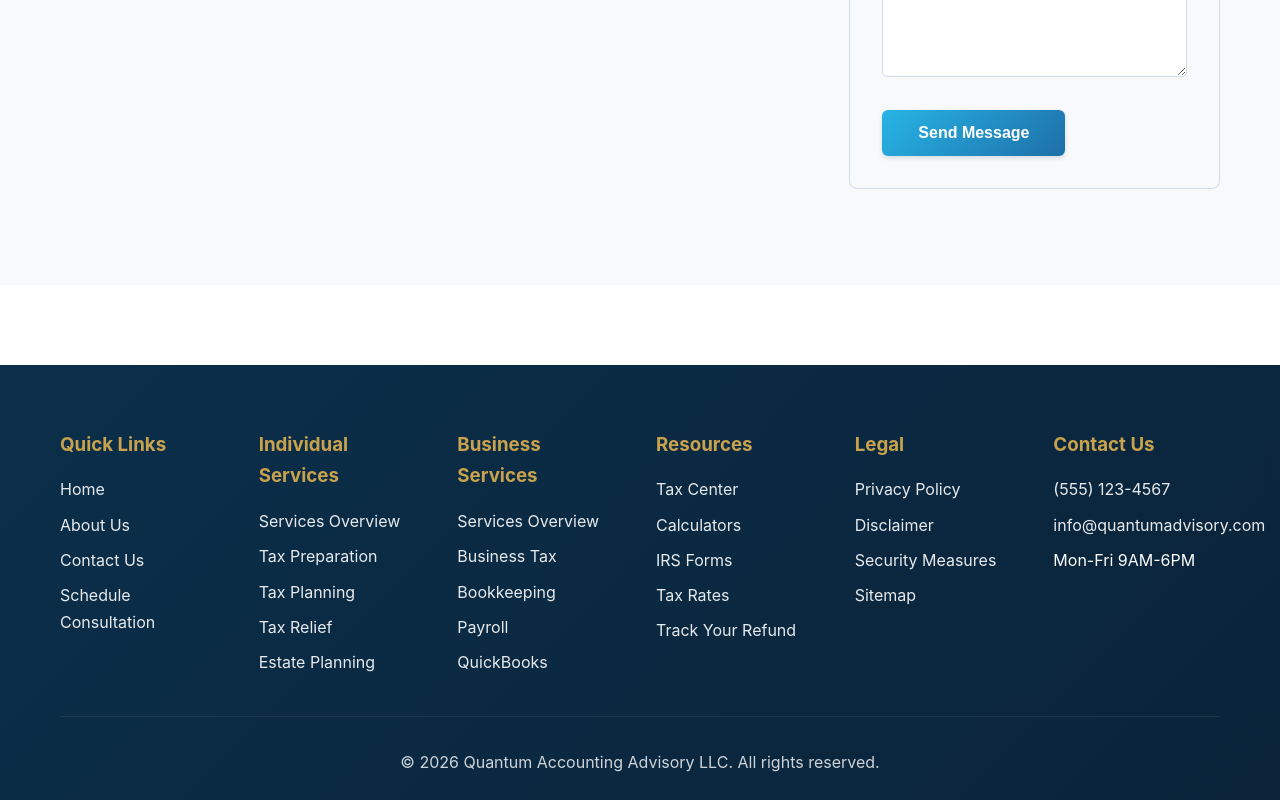
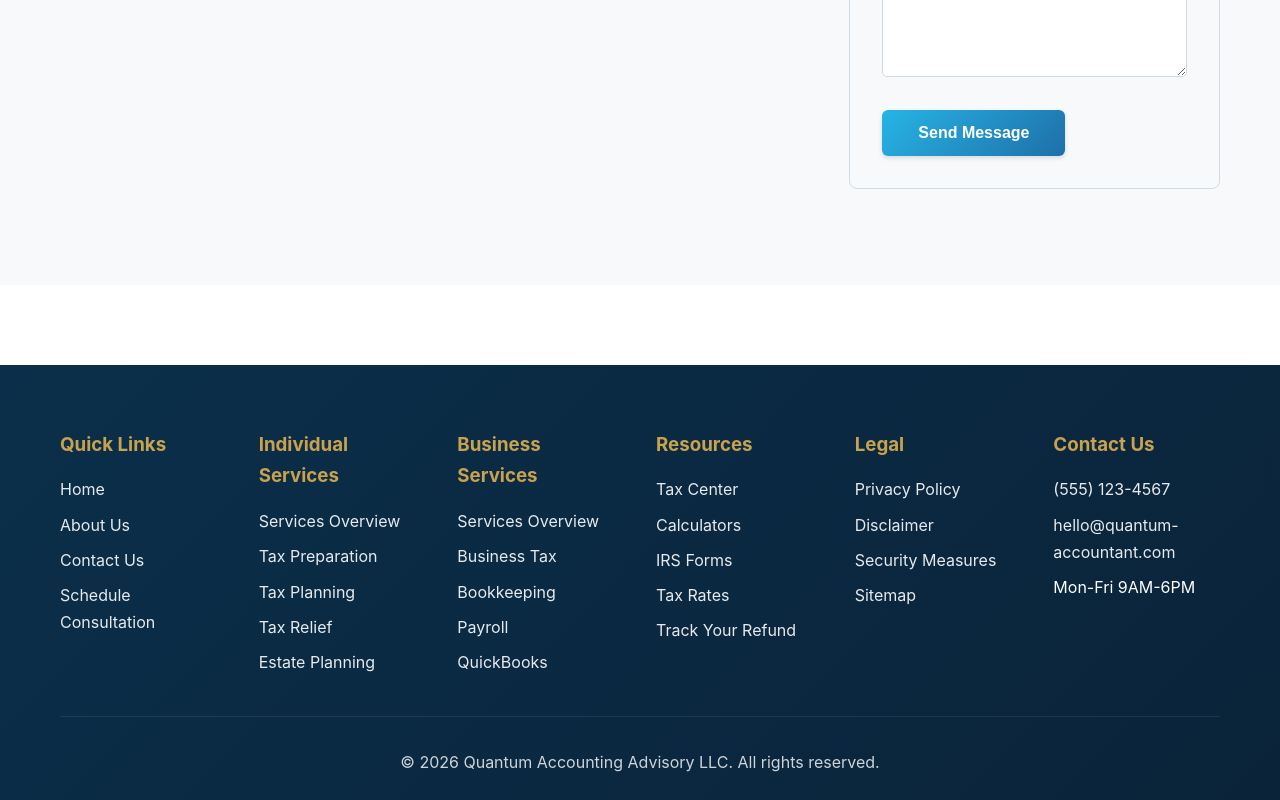
Before and after one commit to BVC2013/quantumAccounting, a React (Vite) app: page / in a window 1280 px wide. Shown: the part 3246-4046 px from the top of the page. Built offline with nearby package versions, Linux system fonts and the light colour scheme.

Commit message:
email update

```diff
--- a/src/components/ContactForm.jsx
+++ b/src/components/ContactForm.jsx
@@ -41,7 +41,7 @@ const ContactForm = ({ buttonText = 'Send Message' }) => {
         setFormData({ name: '', email: '', phone: '', subject: '', message: '' });
       } else {
         // Fallback to mailto if Formspree fails
-        const mailtoLink = `mailto:info@quantumadvisory.com?subject=${encodeURIComponent(formData.subject || 'Contact Form Inquiry')}&body=${encodeURIComponent(
+        const mailtoLink = `mailto:hello@quantum-accountant.com?subject=${encodeURIComponent(formData.subject || 'Contact Form Inquiry')}&body=${encodeURIComponent(
           `Name: ${formData.name}\nEmail: ${formData.email}\nPhone: ${formData.phone}\n\nMessage:\n${formData.message}`
         )}`;
         window.location.href = mailtoLink;
@@ -49,7 +49,7 @@ const ContactForm = ({ buttonText = 'Send Message' }) => {
       }
     } catch (error) {
       // Fallback to mailto if fetch fails
-      const mailtoLink = `mailto:info@quantumadvisory.com?subject=${encodeURIComponent(formData.subject || 'Contact Form Inquiry')}&body=${encodeURIComponent(
+      const mailtoLink = `mailto:hello@quantum-accountant.com?subject=${encodeURIComponent(formData.subject || 'Contact Form Inquiry')}&body=${encodeURIComponent(
         `Name: ${formData.name}\nEmail: ${formData.email}\nPhone: ${formData.phone}\n\nMessage:\n${formData.message}`
       )}`;
       window.location.href = mailtoLink;
--- a/src/components/Footer.jsx
+++ b/src/components/Footer.jsx
@@ -57,7 +57,7 @@ const Footer = () => {
             <h3>Contact Us</h3>
             <ul>
               <li><a href="tel:+15551234567">(555) 123-4567</a></li>
-              <li><a href="mailto:info@quantumadvisory.com">info@quantumadvisory.com</a></li>
+              <li><a href="mailto:hello@quantum-accountant.com">hello@quantum-accountant.com</a></li>
               <li>Mon-Fri 9AM-6PM</li>
             </ul>
           </div>
--- a/src/components/Sidebar.jsx
+++ b/src/components/Sidebar.jsx
@@ -21,7 +21,7 @@ const Sidebar = ({ showBooking = true, showContact = true, relatedPages = [] })
         <>
           <h3>Contact Us</h3>
           <p style={{ color: 'var(--text-dark)' }}><a href="tel:+15551234567" style={{ color: 'var(--primary-blue)' }}><strong>Phone:</strong> (555) 123-4567</a></p>
-          <p style={{ color: 'var(--text-dark)' }}><a href="mailto:info@quantumadvisory.com" style={{ color: 'var(--primary-blue)' }}><strong>Email:</strong> info@quantumadvisory.com</a></p>
+          <p style={{ color: 'var(--text-dark)' }}><a href="mailto:hello@quantum-accountant.com" style={{ color: 'var(--primary-blue)' }}><strong>Email:</strong> hello@quantum-accountant.com</a></p>
           <p style={{ color: 'var(--text-dark)' }}>
             <strong>Office Hours:</strong><br />
             Monday - Friday: 9:00 AM - 6:00 PM<br />
--- a/src/pages/Contact.jsx
+++ b/src/pages/Contact.jsx
@@ -25,7 +25,7 @@ const Contact = ({ backgroundImage = '' }) => {
             <p>
               <strong>Phone:</strong> <a href="tel:+15551234567">(555) 123-4567</a>
               <br />
-              <strong>Email:</strong> <a href="mailto:info@quantumadvisory.com">info@quantumadvisory.com</a>
+              <strong>Email:</strong> <a href="mailto:hello@quantum-accountant.com">hello@quantum-accountant.com</a>
               <br />
               <strong>Address:</strong> 123 Financial Plaza, Suite 400
               <br />
```
